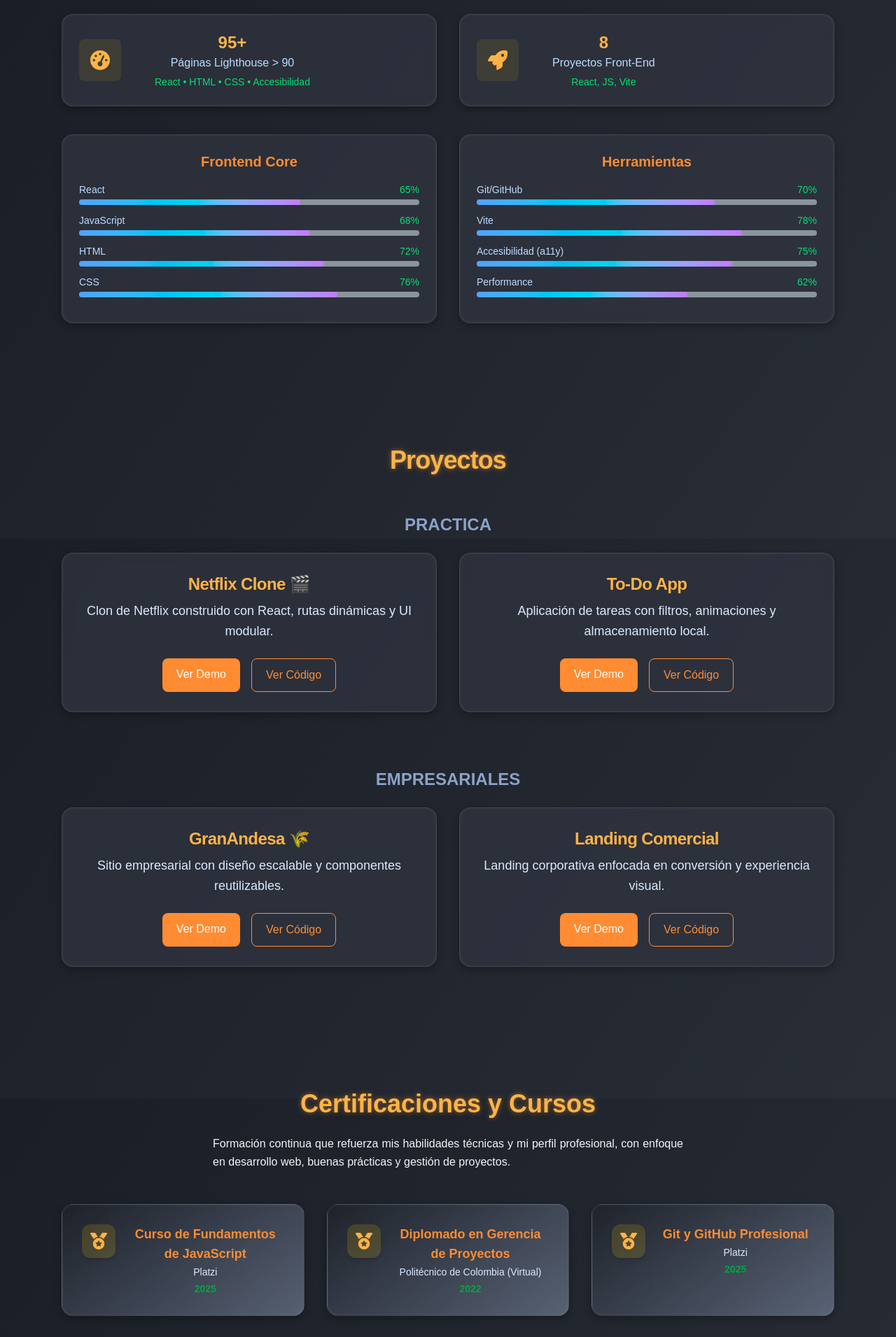
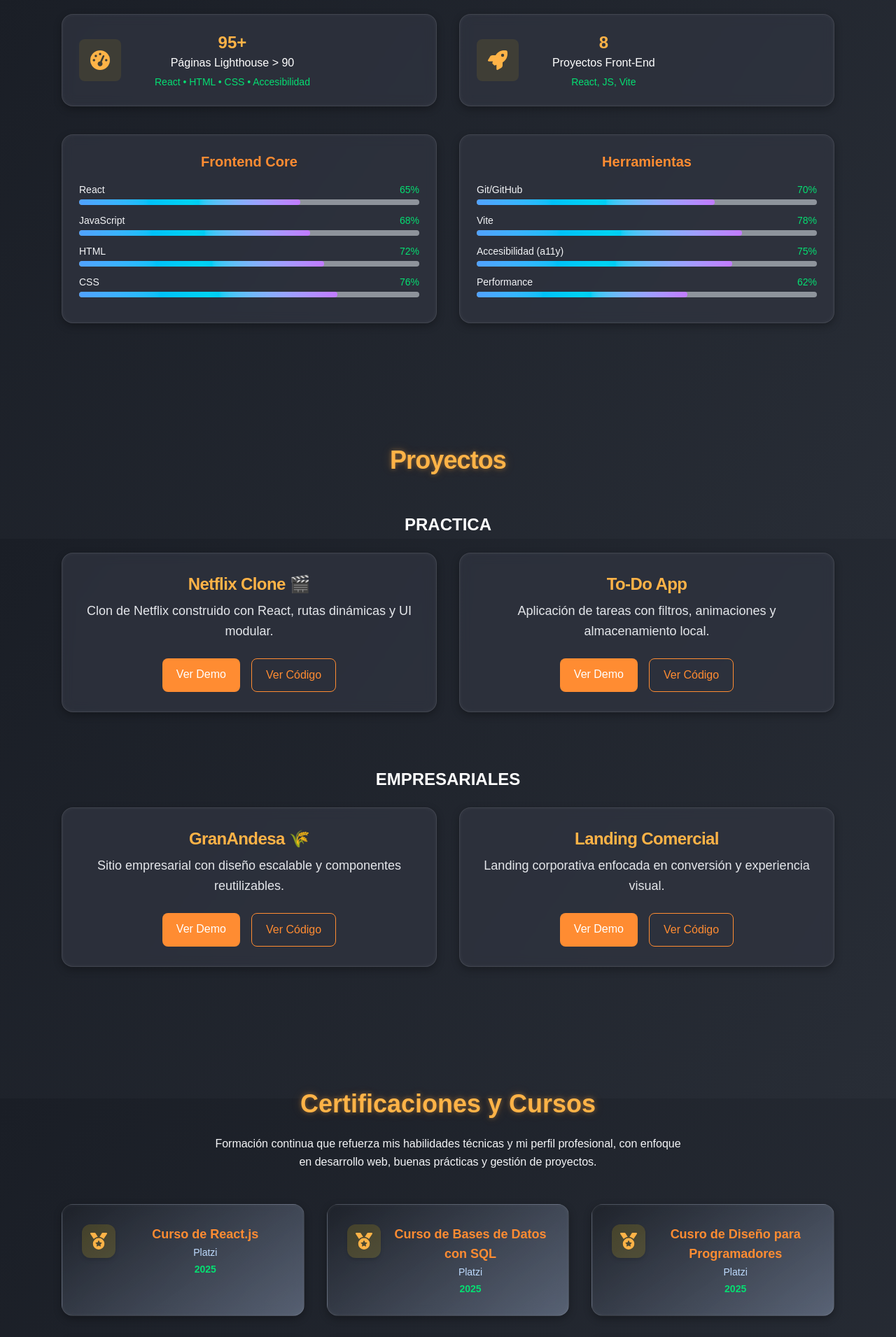
Before and after one commit to JAndresUbaque/portafolio-personal-andres, a React (Vite) app: page / in a window 1280 px wide. Shown: the part 1630-3541 px from the top of the page at 70% size. Built offline with nearby package versions, Linux system fonts and the light colour scheme.

Commit message:
cambios de contacto links establecidis

```diff
--- a/src/components/About.jsx
+++ b/src/components/About.jsx
@@ -62,7 +62,7 @@ function About() {
             <div className="space-y-4 text-justify">
 
               <div className="border-l-4 border-[var(--accent)] pl-4">
-                <p className="text-lg text-gray-300">
+                <p className="text-lg text-gray-200">
                   <span className="font-semibold text-white">HILADA (Mar 2024 – Ago 2024)</span>
                   — Gestión de redes sociales, actualización de tienda virtual y creación de campañas
                   en Instagram y Facebook, logrando aumentar la visibilidad de productos.
@@ -70,7 +70,7 @@ function About() {
               </div>
 
               <div className="border-l-4 border-[var(--accent)] pl-4">
-                <p className="text-lg text-gray-300">
+                <p className="text-lg text-gray-200">
                   <span className="font-semibold text-white text-justify    ">JEM S.A.S (Ene 2022 – Jun 2024)</span>
                   — Coordinación de proyectos arquitectónicos, elaboración de planos y gestión
                   de trámites. Obtuve aprobaciones de licencias sin observaciones.
--- a/src/components/CertCard.jsx
+++ b/src/components/CertCard.jsx
@@ -34,11 +34,11 @@ function CertCard({ title, institution, year }) {
           {title}
         </h3>
 
-        <p className="text-blue-100 text-sm leading-tight">
+        <p className="text-blue-200 text-sm leading-tight">
           {institution}
         </p>
 
-        <p className="text-green-600 text-sm font-semibold mt-1">
+        <p className="text-green-400 text-sm font-semibold mt-1">
           {year}
         </p>
       </div>
--- a/src/components/Certifications.jsx
+++ b/src/components/Certifications.jsx
@@ -4,20 +4,42 @@ import CertCard from "./CertCard";
 function Certifications() {
   const certs = [
     {
-      title: "Curso de Fundamentos de JavaScript",
+      title: "Curso de React.js",
       institution: "Platzi",
       year: "2025"
     },
     {
-      title: "Diplomado en Gerencia de Proyectos",
-      institution: "Politécnico de Colombia (Virtual)",
-      year: "2022"
+      title: "Curso de Bases de Datos con SQL",
+      institution: "Platzi",
+      year: "2025"
+    },
+    {
+      title: "Cusro de Diseño para Programadores",
+      institution: "Platzi",
+      year: "2025"
+    },
+    {
+      title: "Curso de Asincronismo con JavaScript",
+      institution: "Platzi",
+      year: "2025"
+    },
+    {
+      title: "Frontend Developer",
+      institution: "Platzi",
+      year: "2025"
     },
     {
       title: "Git y GitHub Profesional",
       institution: "Platzi",
       year: "2025"
     },
+    {
+      title: "Curso de Fundamentos de JavaScript",
+      institution: "Platzi",
+      year: "2025"
+    },
+
+
   ];
 
   return (
@@ -35,7 +57,7 @@ function Certifications() {
         </h2>
 
         {/* Subtítulo descriptivo */}
-        <p className="text-justify text-gray-100 max-w-2xl mx-auto mb-12">
+        <p className="text-justify md:text-center text-gray-100 max-w-2xl mx-auto mb-12">
           Formación continua que refuerza mis habilidades técnicas y mi perfil profesional,
           con enfoque en desarrollo web, buenas prácticas y gestión de proyectos.
         </p>
--- a/src/components/ProjectCard.jsx
+++ b/src/components/ProjectCard.jsx
@@ -19,7 +19,7 @@ function ProjectCard({ title, description, demoLink, codeLink }) {
       </h3>
 
       {/* DESCRIPCIÓN */}
-      <p className="text-blue-100 text-base md:text-lg leading-relaxed mb-6">
+      <p className="text-gray-200 text-base md:text-lg leading-relaxed mb-6">
         {description}
       </p>
 
--- a/src/components/Services.jsx
+++ b/src/components/Services.jsx
@@ -1,74 +1,93 @@
-import { motion } from 'framer-motion';
-import { Rocket, Building2 } from 'lucide-react';
-
-export default function Services() {
+import { motion } from "framer-motion";
+import { Monitor, Smartphone, ShoppingBag, Brush } from "lucide-react";
 
 const services = [
   {
-      title: "Landing Pages Modernas",
-      description:
-        "Diseño centrado en conversión, carga rápida, estructura clara y componentes optimizados con React y Vite.",
-      Icon: Rocket,
+    title: "Sitios Web Modernos",
+    desc: "Desarrollos rápidos, seguros y con un diseño visual que transmite profesionalismo. Ideales para negocios que buscan tener presencia digital sólida.",
+    icon: Monitor,
   },
   {
-      title: "Sitios Corporativos",
-      description:
-        "Webs empresariales profesionales con énfasis en branding, estructura sólida, confianza y posicionamiento.",
-      Icon: Building2,
+    title: "Landing Pages que Convierten",
+    desc: "Páginas diseñadas para captar clientes. Mensajes claros, estructura optimizada y enfoque en resultados.",
+    icon: Smartphone,
+  },
+  {
+    title: "Diseño Visual Profesional",
+    desc: "Mejoro la presentación de tu marca con interfaces limpias, estética cuidada y una experiencia fácil de navegar.",
+    icon: Brush,
+  },
+  {
+    title: "Tiendas Virtuales (Próximamente)",
+    desc: "E-commerce con catálogo, pagos y carrito de compras. Una solución completa para vender online.",
+    icon: ShoppingBag,
   },
 ];
 
+export default function Services() {
   return (
-    <motion.section
-      id="services"
-      className="py-12 text-slate-900"
-      initial={{ opacity: 0, y: 50 }}
-      animate={{ opacity: 1, y: 0 }}
-      transition={{ duration: 0.8 }}
+    <section id="services" className="py-20 px-6 md:px-10">
+
+      {/* Título */}
+      <motion.h2
+        initial={{ opacity: 0, y: 20 }}
+        whileInView={{ opacity: 1, y: 0 }}
+        transition={{ duration: 0.7 }}
+        viewport={{ once: true }}
+        className="text-3xl md:text-4xl font-bold text-center neon-text"
       >
-      <div className="max-w-6xl mx-auto px-6">
-        <h2 className="text-4xl font-bold mb-10 text-center neon-text">
         Servicios
-        </h2>
+      </motion.h2>
 
-        <div className="space-y-10 py-8">
-          {services.map(({ title, description, Icon }, index) => (
+      {/* Subtítulo */}
+      <motion.p
+        initial={{ opacity: 0, y: 10 }}
+        whileInView={{ opacity: 1, y: 0 }}
+        transition={{ duration: 0.7, delay: 0.2 }}
+        viewport={{ once: true }}
+        className="text-center text-gray-300 max-w-2xl mx-auto mt-3"
+      >
+        Soluciones claras y profesionales para que tu negocio tenga presencia real en internet.
+      </motion.p>
+
+      {/* GRID */}
+      <div className="grid grid-cols-1 md:grid-cols-2 gap-8 max-w-5xl mx-auto mt-12">
+
+        {services.map(({ title, desc, icon: Icon }, index) => (
           <motion.div
             key={index}
-              className="flex items-start gap-6 p-4 md:p-6 rounded-xl backdrop-blur-md
-                         bg-white/5 border border-white/10 hover:bg-white/10 transition-all duration-300"
-              initial={{ opacity: 0, x: -25 }}
-              whileInView={{ opacity: 1, x: 0 }}
-              viewport={{ once: true, amount: 0.3 }}
+            initial={{ opacity: 0, y: 30, scale: 0.95 }}
+            whileInView={{ opacity: 1, y: 0, scale: 1 }}
+            transition={{ duration: 0.6, delay: index * 0.15 }}
+            viewport={{ once: true }}
+            className="relative group p-6 rounded-2xl border border-white/10 bg-white/5
+                       backdrop-blur-md hover:bg-white/10 transition-all duration-300"
           >
-              {/* ICONO */}
-              <div
-                className="p-4 rounded-xl flex items-center justify-center shadow-inner"
-                style={{
-                  backgroundColor: "rgba(255,255,255,0.06)",
-                  color: "var(--accent)",
-                }}
-              >
-                <Icon size={42} strokeWidth={1.5} />
+            {/* Glow neon suave */}
+            <div className="absolute inset-0 rounded-2xl opacity-0 group-hover:opacity-100 transition duration-500
+                            bg-[var(--accent)]/10 blur-2xl -z-10"></div>
+
+            {/* Icono */}
+            <div className="flex items-center justify-center mb-4">
+              <Icon
+                size={42}
+                className="text-[var(--accent)] drop-shadow-[0_0_6px_var(--accent)]"
+              />
             </div>
 
-              {/* TEXTO */}
-              <div>
-                <h3
-                  className="text-2xl font-bold mb-1"
-                  style={{ color: "var(--accent-2)" }}
-                >
+            {/* Título */}
+            <h3 className="text-xl font-semibold text-[var(--accent-2)] text-center">
               {title}
             </h3>
 
-                <p className="text-blue-100 text-justify text-lg leading-relaxed">
-                  {description}
+            {/* Descripción */}
+            <p className="text-gray-300 text-center mt-3 leading-relaxed">
+              {desc}
             </p>
-              </div>
           </motion.div>
         ))}
+
       </div>
-      </div>
-    </motion.section>
+    </section>
   );
 }
--- a/src/components/Skill.jsx
+++ b/src/components/Skill.jsx
@@ -13,7 +13,7 @@ function StatCard({ icon: Icon, label, value, helper }) {
         </div>
         <div className="flex flex-col items-center">
           <div className="text-2xl font-bold" style={{ color: 'var(--accent)' }}>{value}</div>
-          <div className="text-blue-200 text-center">{label}</div>
+          <div className="text-white text-center">{label}</div>
           {helper && <div className="text-green-400 text-sm mt-1 text-center">{helper}</div>}
         </div>
       </div>
@@ -25,10 +25,10 @@ function SkillRow({ label, level }) {
   return (
     <div className="mb-3">
       <div className="flex justify-between mb-1">
-        <span className="text-sm font-medium text-blue-200">{label}</span>
+        <span className="text-sm font-medium text-gray-100">{label}</span>
         <span className="text-sm text-green-400">{level}%</span>
       </div>
-      <div className="h-2 w-full rounded-full bg-slate-300/60 overflow-hidden">
+      <div className="h-2 w-full rounded-full bg-gray-300/60 overflow-hidden">
         <motion.div
           className="h-full rounded-full bg-gradient-to-r from-blue-400 via-cyan-400 to-purple-400"
           initial={{ width: 0 }}
@@ -58,14 +58,14 @@ export default function Skill() {
       <div className="max-w-6xl mx-auto px-6">
         {/* --- Bloque de métricas --- */}
         <h2 className="text-4xl font-bold mb-6 text-center neon-text">Impacto y Habilidades</h2>
-        <p className="text-justify md:text-center text-slate-300 max-w-3xl mx-auto mb-10">
+        <p className="text-justify md:text-center text-gray-100 max-w-3xl mx-auto mb-10">
           Combinando React, JavaScript, HTML y CSS con visión analítica y enfoque en rendimiento,
           cada entrega busca balance entre experiencia de usuario, claridad visual y eficiencia técnica.
         </p>
 
 
         {/* --- Bloque de habilidades --- */}
-        <ul className="flex justify-center grid grid-cols-2 md:grid-cols-3 gap-4 mb-10 text-gray-300">
+        <ul className="flex justify-center grid grid-cols-2 md:grid-cols-3 gap-4 mb-10 text-gray-200">
           <li className="flex items-center"><FaHtml5 className="text-3xl mr-2 text-orange-500" /> HTML</li>
           <li className="flex items-center"><FaCss3Alt className="text-3xl mr-2 text-blue-500" /> CSS</li>
           <li className="flex items-center"><FaJs className="text-3xl mr-2 text-yellow-500" /> JavaScript</li>
--- a/src/components/Timeline.jsx
+++ b/src/components/Timeline.jsx
@@ -9,59 +9,58 @@ function Timeline() {
       subtitle: "React + JavaScript + HTML + CSS",
       period: "2024–2025",
       description:
-        "Proyectos con Vite, UI accesible, componentes reutilizables y optimizaciones de rendimiento."
+        "He desarrollado proyectos funcionales usando React y Vite, creando interfaces rápidas, accesibles y optimizadas. Me enfoco en componentes reutilizables, buenas prácticas y diseño orientado al usuario para entregar soluciones claras y profesionales."
     },
     {
       title: "Coordinación de Proyectos",
       subtitle: "JEM S.A.S",
       period: "2022–2024",
       description:
-        "Gestión de stakeholders, documentación clara, planificación y mejora de tiempos."
+        "Lideré la gestión de proyectos y comunicación con stakeholders, asegurando claridad en entregables, tiempos y procesos. Esta experiencia fortaleció mi capacidad para documentar, planificar y trabajar bajo objetivos, habilidades que hoy aplico directamente al desarrollo web."
     },
     {
       title: "Marketing y Web Management",
       subtitle: "HILADA",
       period: "2024",
       description:
-        "Gestión de redes, actualizaciones web, campañas y mejora de visibilidad."
+        "Gestioné la presencia digital de la marca, optimizando la comunicación visual y actualizando contenidos en la web. Esto me dio una visión más clara sobre experiencia de usuario, diseño visual y cómo conectar marcas con personas a través de interfaces efectivas."
     }
   ];
 
   const containerRef = useRef(null);
 
-  // Progreso del scroll sobre el timeline
   const { scrollYProgress } = useScroll({
     target: containerRef,
-    offset: ["start 150px", "end 80%"]
+    offset: ["start 150px", "end 80%"],
   });
 
-  // Transformación para "llenar" la línea
   const lineHeight = useTransform(scrollYProgress, [0, 1], ["0%", "100%"]);
 
   return (
     <section id="timeline" className="py-20 text-slate-100">
-      <div className="max-w-6xl mx-auto px-6">
+      <div className="max-w-6xl mx-auto px-3">
         <h2 className="text-4xl font-bold mb-14 text-center neon-text">
           Trayectoria
         </h2>
 
         <div ref={containerRef} className="relative">
 
-          {/* Línea de fondo (gris) */}
-          <div className="absolute left-[14px] top-0 bottom-0 w-[3px] bg-slate-500/30 rounded-xl" />
+          {/* Línea de fondo */}
+          <div className="absolute left-8 top-0 bottom-0 w-[3px] bg-slate-500/30 rounded-xl" />
 
-          {/* Línea animada (relleno progresivo) */}
+          {/* Línea animada */}
           <motion.div
-            className="absolute left-[14px] top-0 w-[3px] bg-[var(--accent)] rounded-xl"
+            className="absolute left-8 top-0 w-[3px] bg-[var(--accent)] rounded-xl"
             style={{ height: lineHeight }}
           />
 
           {/* Items */}
-          <div className="space-y-14 mt-2">
+          <div className="space-y-16 mt-1 ">
             {items.map((item, index) => (
               <TimelineItem key={index} index={index} {...item} />
             ))}
           </div>
+
         </div>
       </div>
     </section>
--- a/src/index.css
+++ b/src/index.css
@@ -6,7 +6,7 @@
   --accent: #FFB347;      /* Ámbar moderno (principal) - Qué hace: Se aplica en clases como .neon-text. */
   --accent-2: #FF8C32;    /* Naranja más fuerte para hover - Qué hace: Cambia color en interacciones, repitiendo el concepto de hover para dinamismo. */
   --accent-green: #4CAF50;
-  --accent-3: #8ca2c8; /* Verde elegante para resaltar habilidades/progreso - Por qué: Personaliza tu perfil de transición (crecimiento como dev). */
+  --accent-3: #fff; /* Verde elegante para resaltar habilidades/progreso - Por qué: Personaliza tu perfil de transición (crecimiento como dev). */
 
   /* Fondos - Por qué: Crea un gradiente suave para el fondo general, mejorando elegancia sin distraer del contenido. */
   --bg-start: #1A1E26;    /* Gris oscuro más profundo para elegancia - Qué hace: Inicio del gradiente en body. */
```
Also changed, not shown: src/components/Contact.jsx (+5 -5 lines), src/components/TimelineItem.jsx (+12 -9 lines), 1 other file (tests, documents, lock files or other folders). Lines whose indentation alone changed are shown as unchanged.
